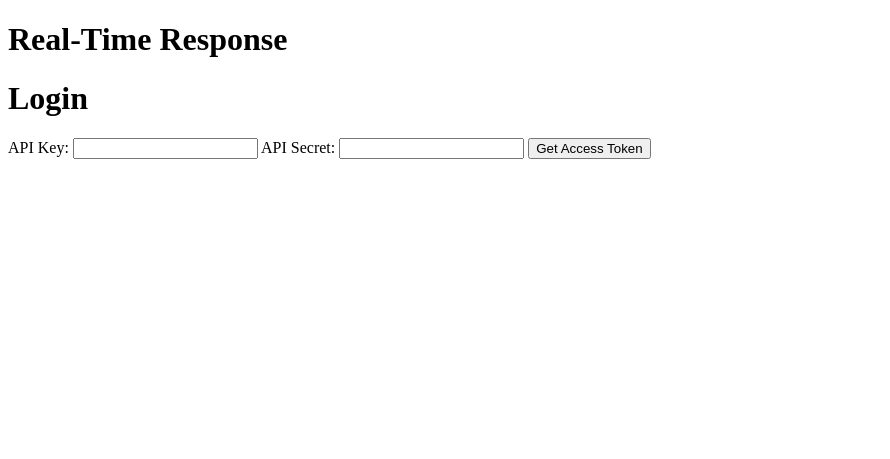
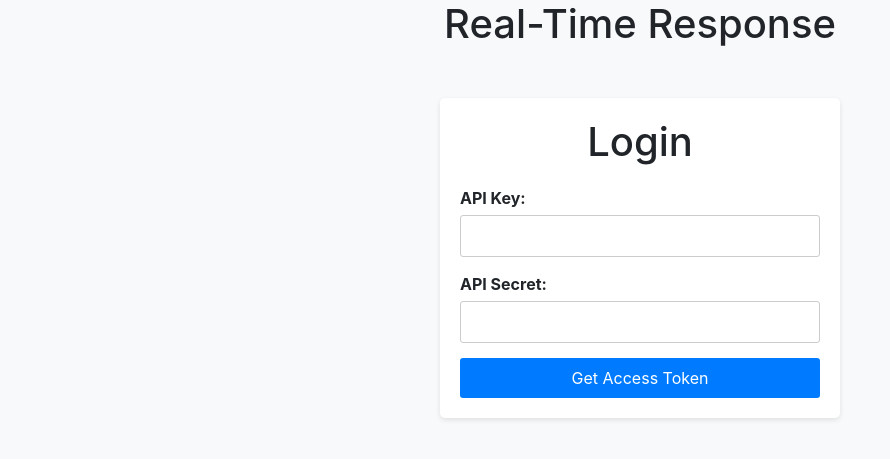
Before and after one commit to NSH531/gammau-crwd, a Django app: page / in a window 1280 px wide. Shown: the top 459 px of the page, without its empty margins (0-890 px from the left). Run offline with Django 3.2, Linux system fonts and the light colour scheme; some libraries are stand-ins or nearby versions.

Commit message:
Update creds.html

```diff
--- a/DjangoWebProject1/gammau/app/templates/app/creds.html
+++ b/DjangoWebProject1/gammau/app/templates/app/creds.html
@@ -1,10 +1,56 @@
-<!-- main.html -->
 <!DOCTYPE html>
 <html>
 <head>
+    <link rel="stylesheet" href="https://stackpath.bootstrapcdn.com/bootstrap/4.3.1/css/bootstrap.min.css">
+    <style>
+        body {
+            background-color: #f8f9fa;
+        }
+
+        .container {
+            margin-top: 50px;
+            width: 400px;
+            background-color: #fff;
+            padding: 20px;
+            border-radius: 5px;
+            box-shadow: 0 2px 5px rgba(0, 0, 0, 0.1);
+        }
+
+        h1 {
+            text-align: center;
+            margin-bottom: 20px;
+        }
+
+        form label {
+            font-weight: bold;
+            margin-bottom: 5px;
+        }
+
+        form input[type="text"],
+        form input[type="password"],
+        form textarea {
+            width: 100%;
+            padding: 8px;
+            border: 1px solid #ccc;
+            border-radius: 3px;
+            box-sizing: border-box;
+            margin-bottom: 15px;
+        }
+
+        form button[type="submit"] {
+            width: 100%;
+            padding: 8px;
+            background-color: #007bff;
+            border: none;
+            color: #fff;
+            border-radius: 3px;
+            cursor: pointer;
+        }
+    </style>
     <title>Login Form</title>
 </head>
 <body>
+    <div class="container">
         <h1>Login</h1>
         {% if access_token %}
         <!-- Access token exists, show execute script form -->
@@ -32,5 +78,6 @@
             <button type="submit">Get Access Token</button>
         </form>
         {% endif %}
+    </div>
 </body>
 </html>
```
Lines whose indentation alone changed are shown as unchanged.
